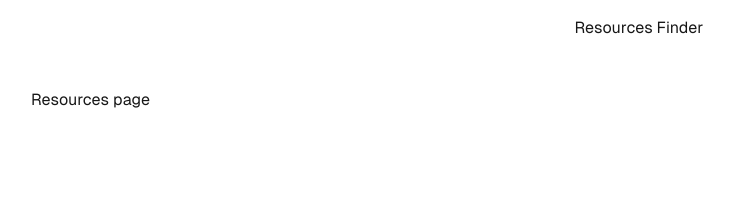
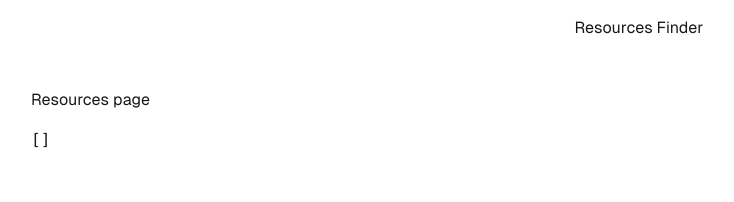
Before and after one commit to jillBreau/resources-finder, a Next.js app: page /resources in a window 1280 px wide. Shown: the top 202 px of the page, without its empty margins (1-735 px from the left). Built offline with nearby package versions, Linux system fonts and the light colour scheme; no server answers; the database is empty.

Commit message:
initial supabase setup

```diff
--- a/package.json
+++ b/package.json
@@ -10,6 +10,7 @@
   },
   "dependencies": {
     "@clerk/nextjs": "^5.6.4",
+    "@supabase/ssr": "^0.5.1",
     "next": "14.2.14",
     "react": "^18",
     "react-dom": "^18"
--- a/src/app/resources/page.tsx
+++ b/src/app/resources/page.tsx
@@ -1,7 +1,13 @@
-export default function Page() {
+import { createClient } from '@/utils/supabase/server';
+
+export default async function Page() {
+  const supabase = createClient();
+  const { data: notes } = await supabase.from("notes").select();
+
   return (
-    <div className="flex items-center">
-      Resources page
+    <div className="flex flex-col items-start justify-start space-y-4">
+      <span>Resources page</span>
+      <pre>{JSON.stringify(notes, null, 2)}</pre>
     </div>
   );
 }
--- /dev/null
+++ b/src/utils/supabase/server.ts
@@ -0,0 +1,23 @@
+import { createServerClient } from '@supabase/ssr'
+import { cookies } from 'next/headers'
+
+export function createClient() {
+  const cookieStore = cookies()
+
+  return createServerClient(
+    process.env.NEXT_PUBLIC_SUPABASE_URL!,
+    process.env.NEXT_PUBLIC_SUPABASE_ANON_KEY!,
+    {
+      cookies: {
+        getAll() {
+          return cookieStore.getAll()
+        },
+        setAll(cookiesToSet) {
+          cookiesToSet.forEach(({ name, value, options }) =>
+            cookieStore.set(name, value, options)
+          )
+        },
+      },
+    }
+  )
+}
```
Also changed, not shown: 1 other file (tests, documents, lock files or other folders).
